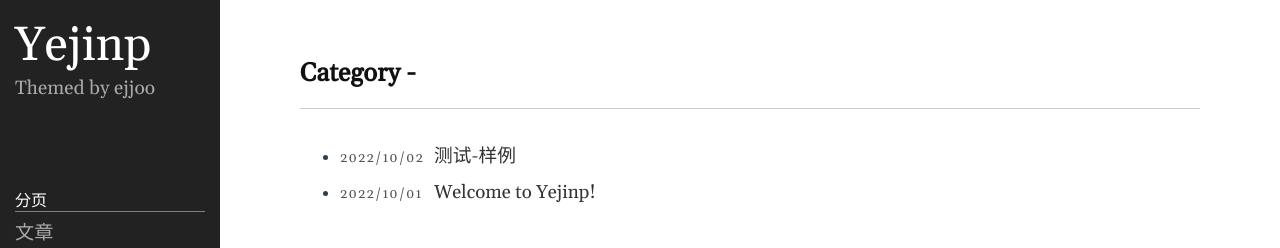
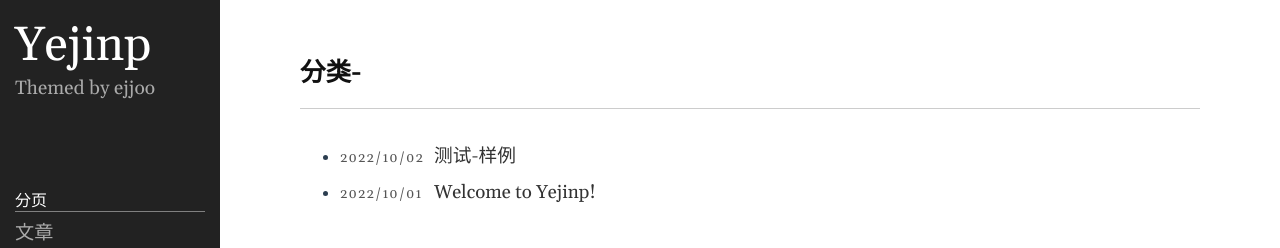
Before and after one commit to yejinp/yejinp.github.io, a Jekyll site: the page built from category.md, in a window 1280 px wide. Shown: the top 248 px of the page. Built offline with Jekyll 4.4.1, drawn with Linux system fonts in a browser that asks for light colours.

Commit message:
使用中文

```diff
--- a/_includes/category.html
+++ b/_includes/category.html
@@ -1,6 +1,6 @@
 <article class="post">
 	<header class="post-header home">
-		<div class="post-title">Category - <span id='category-name'></span></div>
+		<div class="post-title">分类- <span id='category-name'></span></div>
 	</header>
 
 	<div class="post-content">
```
